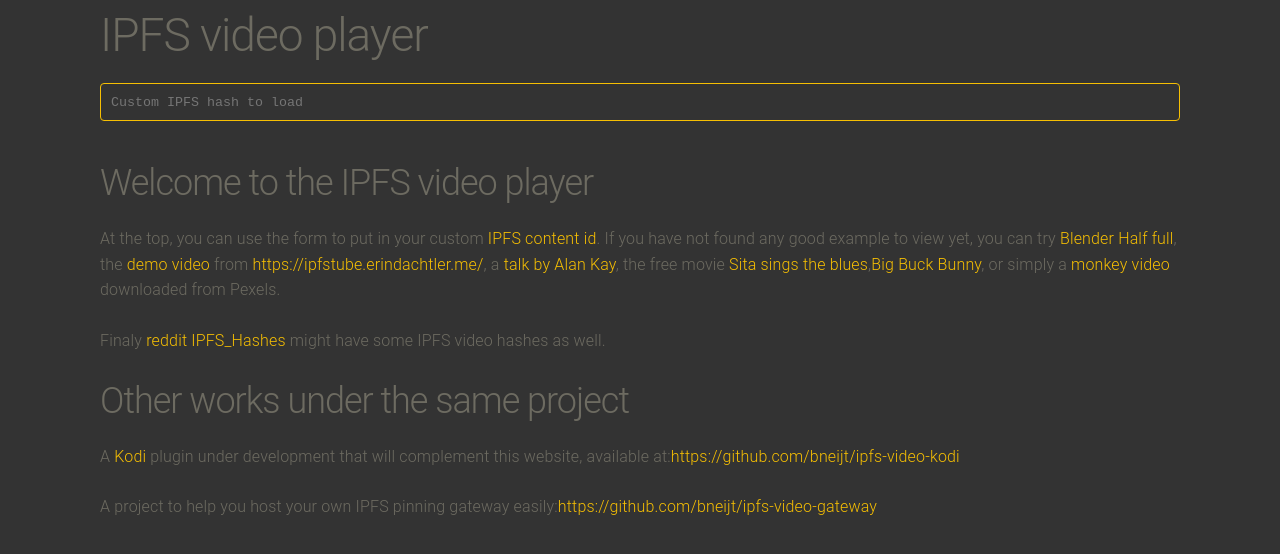
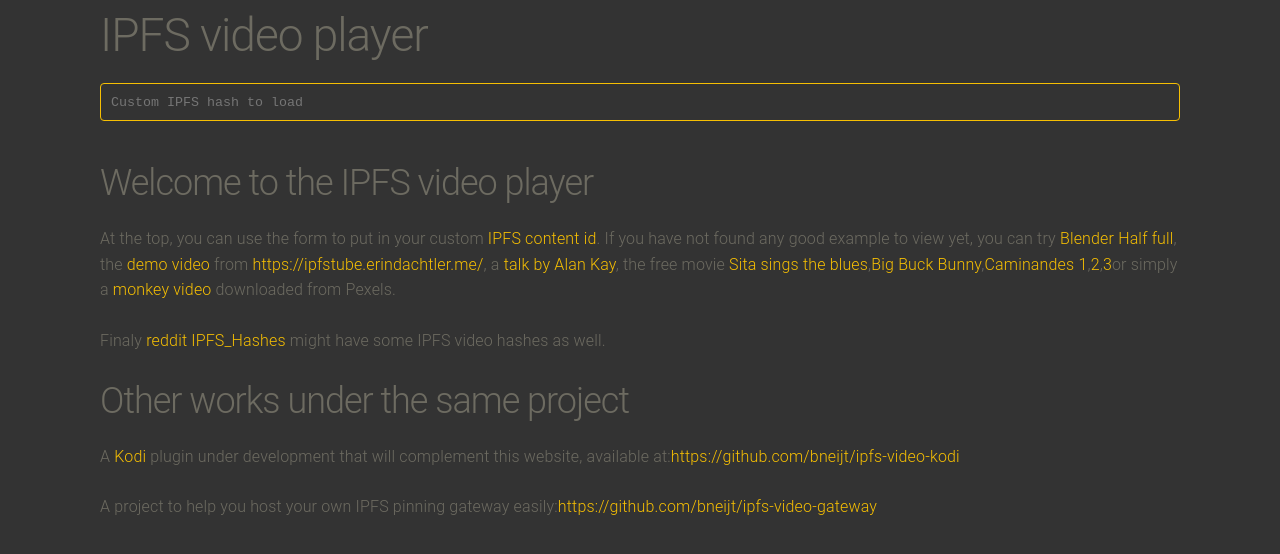
Before and after one commit to bneijt/ipfs-video-frontend, a React (Create React App) app: page /#/ in a window 1280 px wide. Shown: the top 554 px of the page. Built offline with nearby package versions, Linux system fonts and the light colour scheme.

Commit message:
Add episodes of Caminandes

```diff
--- a/src/App.js
+++ b/src/App.js
@@ -114,6 +114,9 @@
         a <Link to="/ipfs/QmawxGDUERBSJpyosS4KqiDCHSBwPihoGuDLw8bYrE2u6f">talk by Alan Kay</Link>,
         the free movie <Link to="/ipfs/Qmey31a4QZrBtSUApGexRLdvN8zQXCajqxjDCBrKj4LBk5">Sita sings the blues</Link>,
         <Link to="/ipfs/QmScwZZKbYN67U9QqjCP6pQVpjNwfBmQwXwMkyWuQ4YcNP">Big Buck Bunny</Link>,
+        <a href="http://www.caminandes.com/">Caminandes</a>  <Link to="/ipfs/QmQn4Wih8PYHBzrkq55y4gnrhe2z9SYtYnsLrJHGenNTXC">1</Link>,
+        <Link to="/ipfs/QmWherR5qe1eyTpLrVQTLm67RR8jx7QhD4JbFY4CDBvzsh">2</Link>,
+        <Link to="/ipfs/Qmf9AjaGDrAStj55mU2bkpa7jHMyD6tbDp5CZZfLsa6GgV">3</Link>
         or simply a <Link to="/ipfs/QmTYqoPYf7DiVebTnvwwFdTgsYXg2RnuPrt8uddjfW2kHS">monkey video</Link> downloaded from Pexels.
       </p>
       <p>
```
